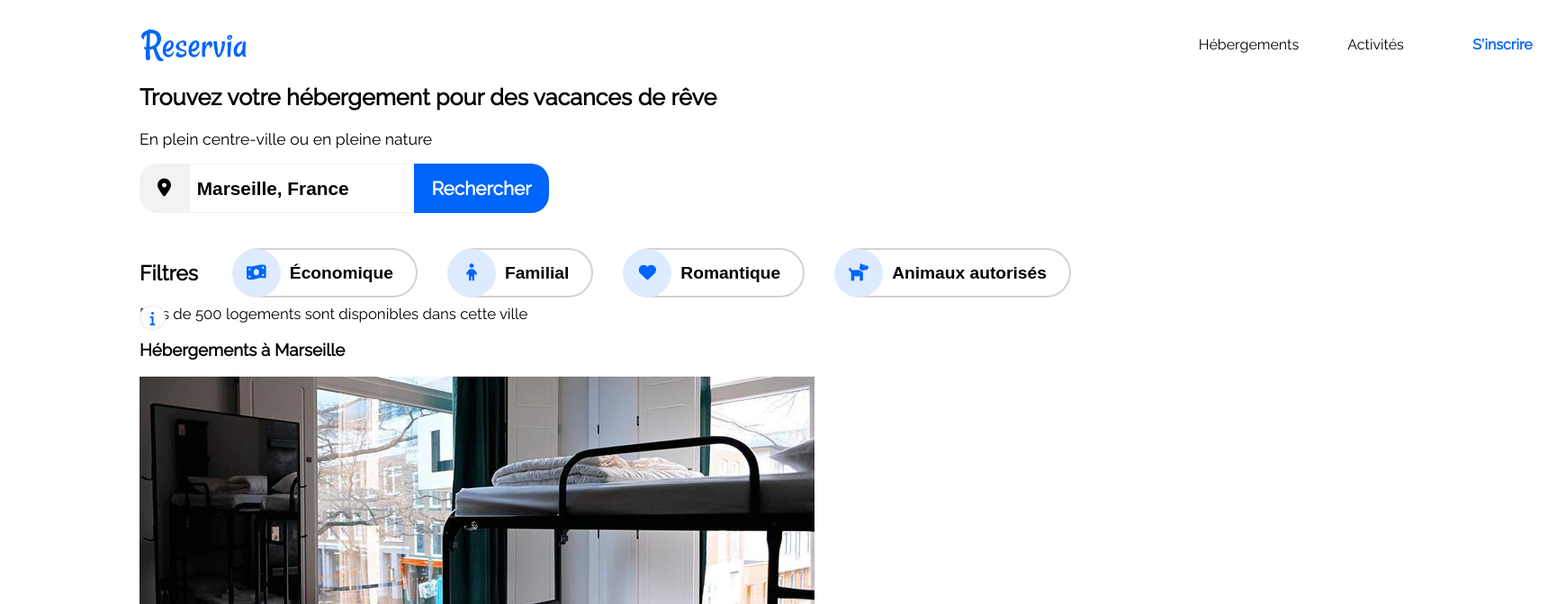
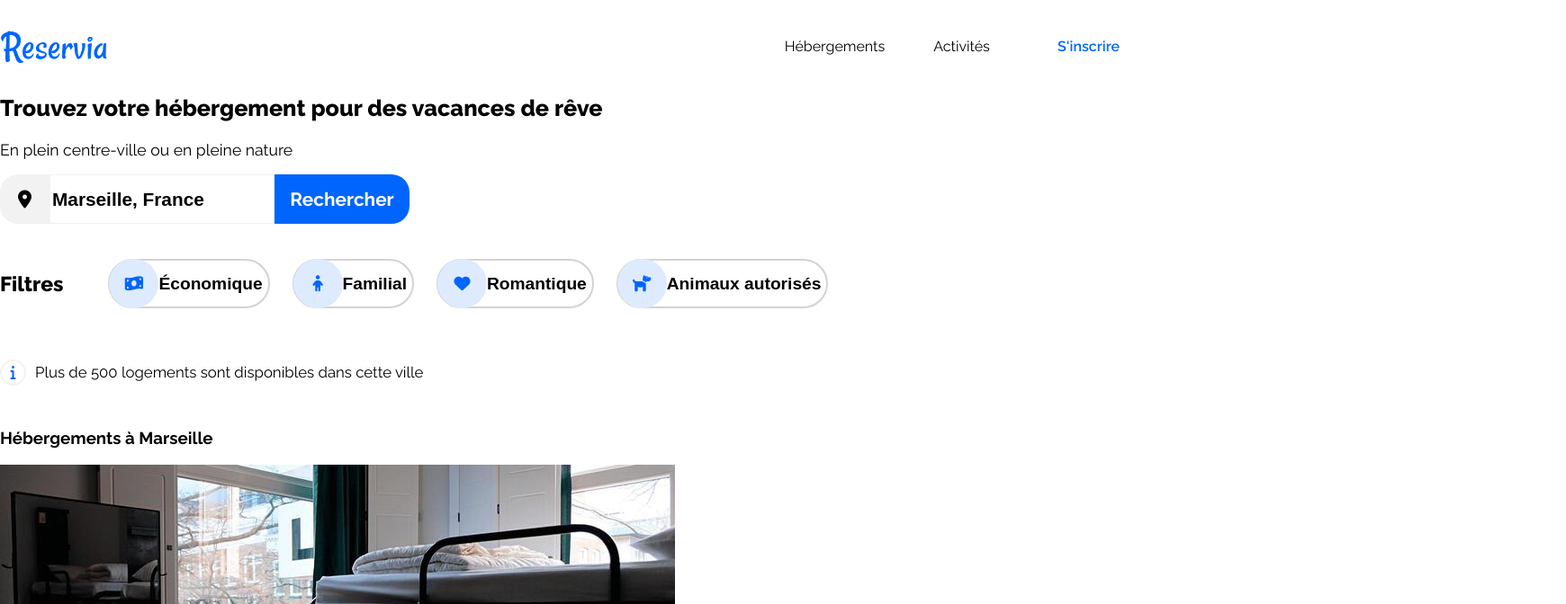
Before and after one commit to GL4Xyyy/open-class-room-P2, a plain HTML site: page index.html in a window 1280 px wide. Shown: the top 672 px of the page at 90% size, 1740 px wide, since content can reach past the window. Drawn offline with Linux system fonts and the light colour scheme.

Commit message:
info fait

```diff
--- a/Salut.html
+++ b/index.html
@@ -6,22 +6,21 @@
 
         <script src="https://kit.fontawesome.com/f6586af89b.js" crossorigin="anonymous"></script>
 
-        <style>
-            @import url('https://fonts.googleapis.com/css2?family=Raleway&display=swap');
-        </style>
+        <link rel="preconnect" href="https://fonts.gstatic.com">
+        <link href="https://fonts.googleapis.com/css2?family=Raleway:ital,wght@0,100;0,200;0,300;0,400;0,500;0,600;0,700;0,800;0,900;1,100;1,200;1,300;1,400;1,500;1,600;1,700;1,800;1,900&display=swap" rel="stylesheet">
 
         <title>Réservia - Trouvez votre hébergement pour des vacances de rêves</title>
     </head>
 
     <body>
         <header>
-            <nav>
+
                     <div class="logo"><a href="#"><img id="img-logo-reservia" src="images/logo/Reservia@3x.png" alt="Logo de Réservia" ></a></div>
-
+                <nav>
                 <ul>
+                    <li><a href="#Hébergements"><div class="hbg">Hébergements</div></a></li>
+                    <li><a href="#Activités"><div class="act">Activités</div></a></li>
                     <li><a href="#"><div class="ins">S'inscrire</div></a></li>
-                    <li><a href="#Activités"><div class="act">Activités</div></a></li>
-                    <li><a href="#Hébergements"><div class="hbg">Hébergements</div></a></li>
                 </ul>
             </nav>
         </header>
@@ -39,19 +38,19 @@
                 <div class="logo-gps">
                 <i class="fas fa-map-marker-alt"></i></div>
                <input type="search" id="site-search" name="q"
-                placeholder=" Marseille, France">
+                placeholder="Marseille, France">
                 <a href="#" class="monBoutton">Rechercher</a>
         </section>
 
         <!--Filters-->
         <section id="filters">
-            <h3 id=filters-title>Filtres</h3>
+            <h3 id="filters-title">Filtres</h3>
 
-                <div class=filters-all>
+                <div id="filters-all">
 
                 <!--Dollars-->
-                <button class=button>
-                    <span class=logo-filter>
+                <button class="button">
+                    <span class="logo-filter">
                     <i class="fas fa-money-bill-wave icon"></i>
                     </span>
                     <span>&Eacute;conomique</span></button>
@@ -80,20 +79,17 @@
         </section>
 
         <!--info-->
-        <section id="info">
-            <div>
-                <span class=icon-info>
-                <i class="fas fa-info"></i></span>
-                <span><p>Plus de 500 logements sont disponibles dans cette ville</p></span>
+            <div class=info1>
+                <div class=icon-info>
+                <i class="fas fa-info"></i></div>
+                <div class="text"><p> Plus de 500 logements sont disponibles dans cette ville</p></div>
             </div>
-        </section>
 
-        <!--rooms-marseille-->
+        <!--rooms-Marseille-->
     <section id="rooms-left">
-        <div id="Hébergements"><h3>Hébergements à Marseille</h3></div>
-                    <div id="grid-left">
-
-                        <article class="photo-left"><a href="">
+        <div id="Hebergements"><h3>Hébergements à Marseille</h3></div>
+                    <div id="pics3">
+                        <article class="photo-left1"><a href="">
                             <img alt="" src="images/hebergements/4_small/cannebiere.jpg">
                             <div class="text-left">
                                 <h4>Auberge la Cannebière</h4>
@@ -108,7 +104,7 @@
                                                             </div>
                         </a></article>
 
-                        <article class="photo-left"><a href="">
+                        <article class="photo-left1"><a href="">
                             <img alt="" src="images/hebergements/4_small/port.jpg">
                             <div class="text-left">
                                 <h4>Hôtel du port</h4>
@@ -123,7 +119,7 @@
                             </div>
                         </a></article>
 
-                        <article class="photo-left"><a href="">
+                        <article class="photo-left1"><a href="">
                             <img alt="" src="images/hebergements/4_small/mouette.jpg">
                             <div class="text-left">
                                 <h4>Hôtel Les mouettes</h4>
@@ -135,11 +131,11 @@
                                     <i class="fas fa-star blue"></i>
                                     <i class="fas fa-star grey"></i>
                                 </div>
+                            </div>
+                        </a></article></div>
 
-                            </div>
-                        </a></article>
-
-                        <article class="photo-left"><a href="">
+                    <div id="pics4">
+                        <article class="photo-left1"><a href="">
                             <img alt="" src="images/hebergements/4_small/mer.jpg">
                             <div class="text-left">
                                 <h4>Hôtel de la mer</h4>
@@ -155,7 +151,7 @@
                             </div>
                         </a></article>
 
-                        <article class="photo-left"><a href="">
+                        <article class="photo-left1"><a href="">
                             <img alt="" src="images/hebergements/4_small/panier.jpg">
                             <div class="text-left">
                                 <h4>Auberge Le Panier</h4>
@@ -171,7 +167,7 @@
                             </div>
                         </a></article>
 
-                        <article class="photo-left"><a href="">
+                        <article class="photo-left1"><a href="">
                             <img alt="" src="images/hebergements/4_small/amina.jpg">
                             <div class="text-left">
                                 <h4>Hôtel chez Amina</h4>
--- a/style.css
+++ b/style.css
@@ -1,89 +1,68 @@
-html, body{
-    margin: 0 auto;
-    margin-left: 60px;
-    max-width: 1650px;
-    font-size: 100%;
-    font-family: 'Raleway'
+body{
+    margin: 0;
+    font-family: 'Raleway', sans-serif;
 }
-head{
-    margin-right: 60px
-}
+
 a {
     text-decoration: none;
     color: black;
 }
 
-main{
-    padding-left: 35px;
-    padding-right: 35px;
-}
+/* Header */
 
-nav{
-    display: grid;
-    grid-template-columns: 1360px 260px;
-    margin-top: -8px;
+header{
+    display: flex;
+    justify-content: space-between;
 }
 
 #img-logo-reservia{
-    width: 141px;
-    height: 66px;
-    grid-area: logo;
-    object-fit: scale-down;
     height: 3.5em;
-    margin-top: 30px;
-    padding-left: 25px;
-}
-
-header{
-    height: 80px;
-    margin-top: -8px;
+    padding-top: 20%;
 }
 
 ul{
-    margin-top: 8px;
+    margin-left: auto;
     display: flex;
-    flex-direction: row-reverse;
+    flex-wrap: wrap;
+    list-style: none;
+    margin-top: auto
 }
 
 .hbg{
-    padding-top: 40px;
     text-align: center;
     width: 141px;
     height: 100%;
+    padding-top: 30%
 }
 
 .hbg:hover{
     border-top: 3px solid #0065FC;
     color: #0065FC;
     font-weight: 600;
-    background-position: top
 }
 
 .act{
-    padding-top: 40px;
     text-align: center;
     width: 141px;
     height: 100%;
+    padding-top: 30%
 }
 
 .act:hover{
     border-top: 3px solid #0065FC;
     color: #0065FC;
     font-weight: 600;
-}
-
-ul {
-    list-style: none
+    background-position: top;
 }
 
 .ins{
     color: #0065FC;
     font-weight: 600;
     width: 100%;
-    padding-top: 40px;
     text-align: center;
     width: 141px;
     height: 100%;
+    padding-top: 30%
 }
 
 .ins:hover{
@@ -92,31 +71,36 @@ ul {
     border-bottom-right-radius: 25px;
     border-top-width: 2em;
     color: white;
-    padding-top: 40px;
     text-align: center;
     width: 141px;
     height: 60%;
+    background-position: top
 }
 
+
+/* Présentation */
+
 h1{
+    display: flex;
     font-size: 150%;
-    font-weight: 900;
+    font-weight: 800;
 }
 #presentation, p{
     font-size: 105%;
 }
 
+/* Search */
+
 .logo-gps{
-    position: relative;
+    display:flex;
+    align-items: center;
+    justify-content: space-around;
     height: 55px;
     background-color: #F2F2F2;
     width: 55px;
     border-top-left-radius: 20px;
     border-bottom-left-radius: 20px;
-    text-align: center;
     font-size: 20px;
-    line-height: 55px;
-    background-position: left;
 }
 
 #searching{
@@ -134,10 +118,8 @@ h1{
 .monBoutton{
     background-color: #0065FC;
     color:white;
-    display:block;
     width:150px;
     text-align:center;
-    vertical-align:middle;
     border-top-right-radius: 20px;
     border-bottom-right-radius: 20px;
     height: 55px;
@@ -151,87 +133,85 @@ input::placeholder{
     font-weight: bold
 }
 
+/* Filters */
+
 #filters{
     display: flex;
     align-items: center;
-    justify-content: start;
+    flex-wrap: wrap;
     width: 100%;
     margin-top: 30px;
-    flex-wrap: wrap;
 }
 
-.filters-all {
-    right: 50%;
+#filters h3{
+    margin-right: 50px;
+}
+#filters-all {
     display: flex;
     justify-content: space-between;
-    width: 950px;
+    flex-wrap: wrap;
+    width: 800px;
 }
-#filters,button{
+
+.button{
     display: flex;
     align-items: center;
     background-color: white;
     height: 55px;
     border-radius: 50px;
-    outline: none;
     font-weight: bold;
-    padding-right: 15px;
-    white-space: nowrap;
-    transition: transform .2s;
-    margin-right: 20px;
-    right: 50%;
+    border: 2px lightgrey solid;
 }
 .button:hover{
     background-color:#DEEBFF;
     border: 2px #DEEBFF solid;
-    transform: scale(1.10);
 }
 .logo-filter{
-    position: relative;
+    display: flex;
+    align-items: center;
+    justify-content: space-around;
     background-color: #DEEBFF;
-    border-radius: 50%;
-    height: 54px;
-    width: 54px;
-    margin-left: -10px;
+    border-radius: 100%;
+    margin-left: -7px;
+    width: 55px;
+    height: 55px;
 }
 
 .icon{
-    position: absolute;
     color:#0065FC;
-    top: 50%;
-    left: 50%;
-    transform: translate(-50%, -50%);
-}
-
-
-.button{
-     border: 2px lightgrey solid;
+    font-size: large;
 }
 
 .button span{
     font-size: 1.2rem;
-    margin-right: 10px;
 }
 
 #filters-title{
-    font-weight: 900;
+    font-weight: 800;
     font-size: 23px;
-    margin-right: 40px;
+}
+
+/* Info */
+
+.info1{
+    display: flex;
+    align-items: center;
+    margin-top: 35px;
+    margin-bottom: 35px;
 }
 
 .icon-info{
-    position: absolute;
+    display: flex;
+    align-items: center;
+    justify-content: space-evenly;
     height: 25px;
     width: 25px;
+    border-radius: 50%;
+    color:#0065FC;
     border: #F2F2F2 2px solid;
-    border-radius: 50%;
-    background-color: white;
-    margin-right: 10px;
+
 }
 
-.fa-info{
-    position:absolute;
-    top: 50%;
-    left: 50%;
-    transform: translate(-50%, -50%);
-    color:#0065FC;
+.text p{
+    margin-left: 10px
 }
```
Also changed, not shown: AIDE.txt (added), polices/Raleway-Bold.ttf (deleted), polices/Raleway-Thin.ttf (deleted).
